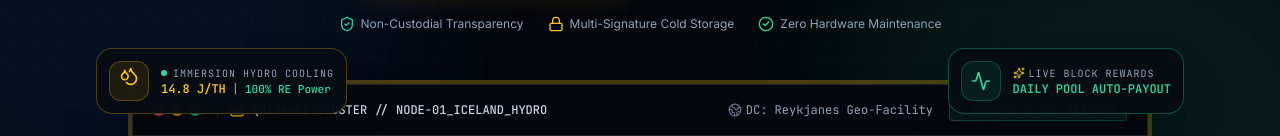
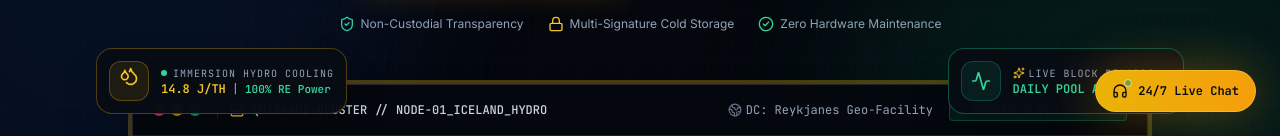
Before and after one commit to purexxx334/quibandsglobal, a React (Vite) app: page / in a window 1280 px wide. Shown: the part 664-800 px from the top of the page. Built offline with nearby package versions, Linux system fonts and the light colour scheme; no server answers.

Commit message:
Add Smartsupp script directly to index.html and add prominent 24/7 Live Chat floating trigger button

```diff
--- a/index.html
+++ b/index.html
@@ -51,6 +51,18 @@
     </script>
     <script type="text/javascript" src="https://translate.google.com/translate_a/element.js?cb=googleTranslateElementInit"></script>
 
+    <!-- Smartsupp Live Chat script -->
+    <script type="text/javascript">
+      var _smartsupp = _smartsupp || {};
+      _smartsupp.key = '3cdeb6680f2bbdf23ceab58462afab7133653b98';
+      window.smartsupp||(function(d) {
+        var s,c,o=smartsupp=function(){ o._.push(arguments)};o._=[];
+        s=d.getElementsByTagName('script')[0];c=d.createElement('script');
+        c.type='text/javascript';c.charset='utf-8';c.async=true;
+        c.src='https://www.smartsuppchat.com/loader.js?';s.parentNode.insertBefore(c,s);
+      })(document);
+    </script>
+
     <div id="root"></div>
     <script type="module" src="/src/main.tsx"></script>
   </body>
--- a/src/App.tsx
+++ b/src/App.tsx
@@ -181,6 +181,24 @@ function MainAppContent() {
         onOpenAuth={handleOpenAuth}
       />
 
+      {/* Floating 24/7 Live Support Button (Triggers Smartsupp Chat) */}
+      {!adminHubOpen && (
+        <div className="fixed bottom-6 right-6 z-[9999]">
+          <button
+            onClick={openSmartsuppChat}
+            className="group flex items-center gap-2.5 px-4 py-3 rounded-full bg-gradient-to-r from-gold-500 to-amber-500 hover:from-gold-400 hover:to-amber-400 text-dark-950 font-bold font-mono text-xs shadow-gold-lg backdrop-blur-xl transition-all duration-300 hover:scale-105 active:scale-95 border border-gold-300/40"
+            title="Chat with 24/7 Live Support"
+          >
+            <div className="relative">
+              <Headphones className="w-4 h-4 text-dark-950" />
+              <span className="absolute -top-1 -right-1 w-2 h-2 rounded-full bg-emerald-600 border border-white animate-pulse" />
+            </div>
+            <span>24/7 Live Chat</span>
+          </button>
+        </div>
+      )}
+
+
 
 
       {/* Modals */}
```
